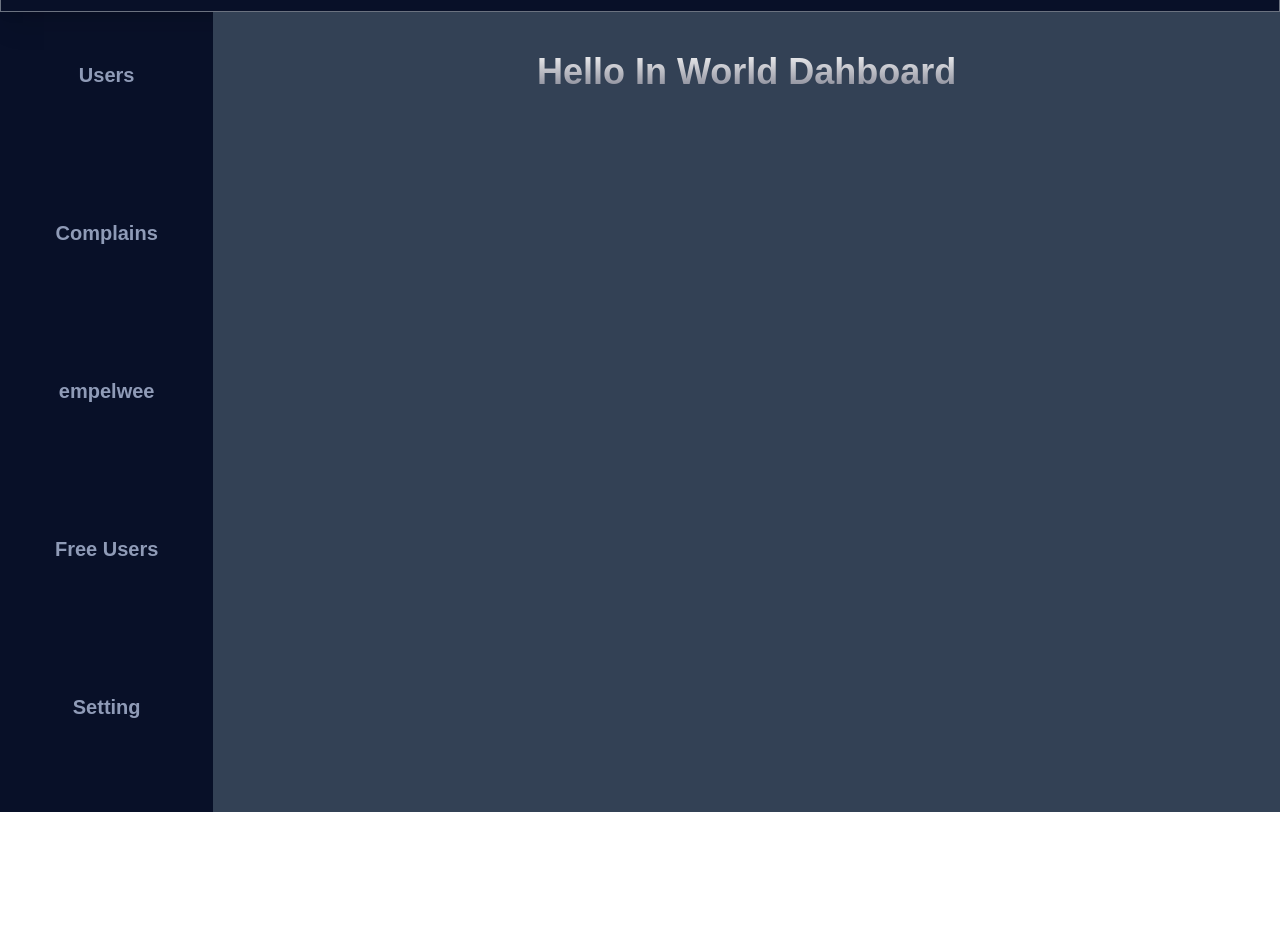
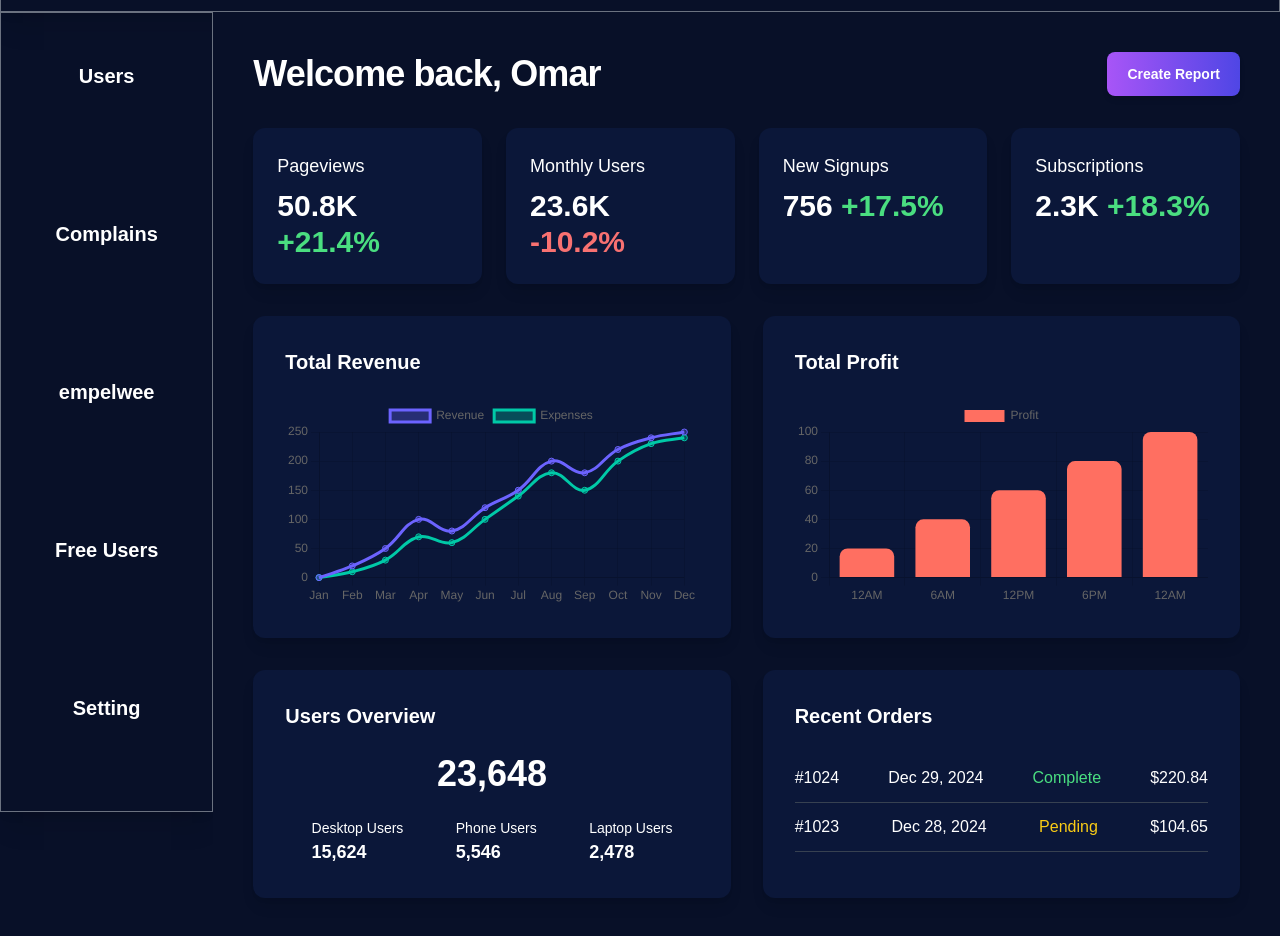
Before and after one commit to Omar-Ahmed-OHM/Oi-Founder, a Next.js app: page /dashboard in a window 1280 px wide. Shown: the part 160-1096 px from the top of the page. Before the commit the page ends 972 px from the top, so only its background shows below. Built offline with nearby package versions, Linux system fonts and the light colour scheme.

Commit message:
Charts Dashpoard

```diff
--- a/src/app/dashboard/dash_nav.tsx
+++ b/src/app/dashboard/dash_nav.tsx
@@ -4,9 +4,9 @@ import person from '../../../public/asset/images/admin profile.jpg'
 export default function DashNav(){
     return(
         <>
-        <section className="bg-[#081028] static top-0 border-[1px] border-gray-500 shadow-xl">
+        <section className="bg-bg-dash-board static top-0 border-[1px] border-gray-500 shadow-xl">
             <nav className="flex justify-between items-center p-12">
-                <div className="logo">
+                <div className="logo pr-10">
                     <Image src={logo} alt="logo" width={150}/>
                 </div>
 
--- a/src/app/dashboard/page.tsx
+++ b/src/app/dashboard/page.tsx
@@ -1,14 +1,156 @@
-export default function Dashboard(){
-    return(
-        <>
-        <section className="bg-slate-700 p-10 h-dvh">
+"use client";
+import React from "react";
+import { Line } from "react-chartjs-2";
+import { Bar } from "react-chartjs-2";
+import {
+  Chart as ChartJS,
+  CategoryScale,
+  LinearScale,
+  PointElement,
+  LineElement,
+  BarElement,
+  Title,
+  Tooltip,
+  Legend,
+} from "chart.js";
 
-        <div className="container mx-auto flex items-center justify-center bg-text-gradient bg-clip-text text-4xl font-semibold text-transparent ">
-        <h1>
-            Hello In World Dahboard
-        </h1>
+// Register required Chart.js components
+ChartJS.register(
+  CategoryScale,
+  LinearScale,
+  PointElement,
+  LineElement,
+  BarElement,
+  Title,
+  Tooltip,
+  Legend
+);
+
+const Dashboard = () => {
+  // Data for the charts
+  const lineChartData = {
+    labels: [
+      "Jan",
+      "Feb",
+      "Mar",
+      "Apr",
+      "May",
+      "Jun",
+      "Jul",
+      "Aug",
+      "Sep",
+      "Oct",
+      "Nov",
+      "Dec",
+    ],
+    datasets: [
+      {
+        label: "Revenue",
+        data: [0, 20, 50, 100, 80, 120, 150, 200, 180, 220, 240, 250],
+        borderColor: "#6C63FF",
+        backgroundColor: "rgba(108, 99, 255, 0.3)",
+        tension: 0.4,
+      },
+      {
+        label: "Expenses",
+        data: [0, 10, 30, 70, 60, 100, 140, 180, 150, 200, 230, 240],
+        borderColor: "#00C9A7",
+        backgroundColor: "rgba(0, 201, 167, 0.3)",
+        tension: 0.4,
+      },
+    ],
+  };
+
+  const barChartData = {
+    labels: ["12AM", "6AM", "12PM", "6PM", "12AM"],
+    datasets: [
+      {
+        label: "Profit",
+        data: [20, 40, 60, 80, 100],
+        backgroundColor: "#FF6F61",
+        borderRadius: 8,
+      },
+    ],
+  };
+
+  return (
+    <div className="bg-bg-dash-board text-white min-h-screen p-10">
+      <header className="flex justify-between items-center mb-8">
+        <h1 className="text-4xl font-extrabold tracking-tight">Welcome back, Omar</h1>
+        <button className="bg-gradient-to-r from-purple-500 to-indigo-600 hover:from-purple-600 hover:to-indigo-700 px-5 py-3 rounded-lg shadow-md text-sm font-semibold">
+          Create Report
+        </button>
+      </header>
+
+      <div className="grid grid-cols-1 md:grid-cols-2 lg:grid-cols-4 gap-6">
+        <div className="bg-bg-dash-board-card p-6 rounded-xl shadow-lg hover:shadow-xl transition">
+          <h2 className="text-lg font-medium">Pageviews</h2>
+          <p className="text-3xl font-bold mt-2">50.8K <span className="text-green-400">+21.4%</span></p>
         </div>
-        </section>
-        </>
-    )
-}
+        <div className="bg-bg-dash-board-card p-6 rounded-xl shadow-lg hover:shadow-xl transition">
+          <h2 className="text-lg font-medium">Monthly Users</h2>
+          <p className="text-3xl font-bold mt-2">23.6K <span className="text-red-400">-10.2%</span></p>
+        </div>
+        <div className="bg-bg-dash-board-card p-6 rounded-xl shadow-lg hover:shadow-xl transition">
+          <h2 className="text-lg font-medium">New Signups</h2>
+          <p className="text-3xl font-bold mt-2">756 <span className="text-green-400">+17.5%</span></p>
+        </div>
+        <div className="bg-bg-dash-board-card p-6 rounded-xl shadow-lg hover:shadow-xl transition">
+          <h2 className="text-lg font-medium">Subscriptions</h2>
+          <p className="text-3xl font-bold mt-2">2.3K <span className="text-green-400">+18.3%</span></p>
+        </div>
+      </div>
+
+      <div className="grid grid-cols-1 lg:grid-cols-2 gap-8 my-8">
+        <div className="bg-bg-dash-board-card p-8 rounded-xl shadow-lg">
+          <h2 className="text-xl font-semibold mb-6">Total Revenue</h2>
+          <Line data={lineChartData} options={{ responsive: true }} />
+        </div>
+        <div className="bg-bg-dash-board-card p-8 rounded-xl shadow-lg">
+          <h2 className="text-xl font-semibold mb-6">Total Profit</h2>
+          <Bar data={barChartData} options={{ responsive: true }} />
+        </div>
+      </div>
+
+      <div className="grid grid-cols-1 md:grid-cols-2 gap-8">
+        <div className="bg-bg-dash-board-card p-8 rounded-xl shadow-lg">
+          <h2 className="text-xl font-semibold mb-6">Users Overview</h2>
+          <p className="text-4xl font-bold text-center">23,648</p>
+          <div className="mt-6 flex justify-around">
+            <div>
+              <p className="text-sm">Desktop Users</p>
+              <p className="text-lg font-semibold">15,624</p>
+            </div>
+            <div>
+              <p className="text-sm">Phone Users</p>
+              <p className="text-lg font-semibold">5,546</p>
+            </div>
+            <div>
+              <p className="text-sm">Laptop Users</p>
+              <p className="text-lg font-semibold">2,478</p>
+            </div>
+          </div>
+        </div>
+        <div className="bg-bg-dash-board-card p-8 rounded-xl shadow-lg">
+          <h2 className="text-xl font-semibold mb-6">Recent Orders</h2>
+          <ul>
+            <li className="flex justify-between border-b border-gray-700 py-3">
+              <span>#1024</span>
+              <span>Dec 29, 2024</span>
+              <span className="text-green-400">Complete</span>
+              <span>$220.84</span>
+            </li>
+            <li className="flex justify-between border-b border-gray-700 py-3">
+              <span>#1023</span>
+              <span>Dec 28, 2024</span>
+              <span className="text-yellow-400">Pending</span>
+              <span>$104.65</span>
+            </li>
+          </ul>
+        </div>
+      </div>
+    </div>
+  );
+};
+
+export default Dashboard;
--- a/src/app/dashboard/side.tsx
+++ b/src/app/dashboard/side.tsx
@@ -1,39 +1,30 @@
-"use client"
-import React, { useState } from 'react'
-import Image from 'next/image'
-import logo from '../../../public/asset/images/logo.svg'
-import Link from 'next/link';
-export default function Sidebar(){
+"use client";
+import React, { useState } from "react";
+import Link from "next/link";
+
+export default function Sidebar() {
     const [isOpen, setIsOpen] = useState(false);
     const toggleSidebar = () => {
         setIsOpen(!isOpen);
     };
-    return(
+
+    return (
         <>
-        <section className="side p-12">
-
-        <nav className="sidebar " id="sidebar">
-            <ul className='flex flex-col justify-between gap-32 font-semibold text-[20px] items-center text-paragraph-color'>
+            <section className="side p-12 border-[1px] border-gray-500 shadow-xl z-50 h-dvh ">
+                <nav className="sidebar" id="sidebar">
+                    <ul className="flex flex-col justify-between gap-32 font-semibold text-[20px] items-center text-white">
                         <li>
                             <Link href="/dashboard/users">Users</Link>
                         </li>
-
                         <li>
                             <Link href="/dashboard/complain">Complains</Link>
                         </li>
-
                         <li>
                             <Link href="/dashboard/empelwee">empelwee</Link>
                         </li>
-
-
-
                         <li>
                             <Link href="/dashboard/empelwee">Free Users</Link>
                         </li>
-
-
-
                         <li>
                             <Link href="/dashboard/empelwee">Setting</Link>
                         </li>
@@ -41,5 +32,5 @@ export default function Sidebar(){
                 </nav>
             </section>
         </>
-    )
+    );
 }
--- a/tailwind.config.ts
+++ b/tailwind.config.ts
@@ -16,8 +16,13 @@ export default {
         "border-color":"#282D45",
         'transparent-blue': 'rgba(21, 25, 52, 0.8)',
         'paragraph-color':"#8F9BB7",
-        'main-bg-dahboard':"#081028"
+        'main-bg-dahboard':"#081028",
+        "bg-dash-board":"#081028",
+        "bg-dash-board-card":"#0B1739",
       },
+      boxShadow: {
+        right: "10px 0 15px -3px rgba(0, 0, 0, 0.1), 4px 0 6px -2px rgba(0, 0, 0, 0.05)",
+    },
       backgroundImage: {
         'text-gradient': 'linear-gradient(to bottom, #F6F6F7, #7E808F)',
         'gradient-custom': 'linear-gradient(to right, #yourCardColor 30%, #yourMainColor 70%)',
```
Also changed, not shown: package.json (+7 -5 lines), 1 other file (tests, documents, lock files or other folders). Lines whose indentation alone changed are shown as unchanged.
